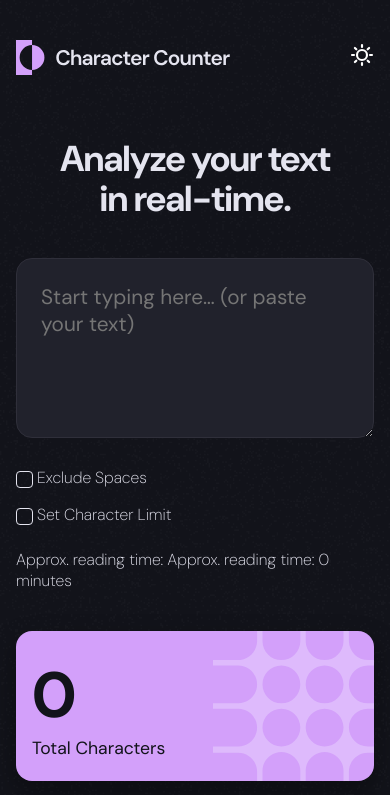
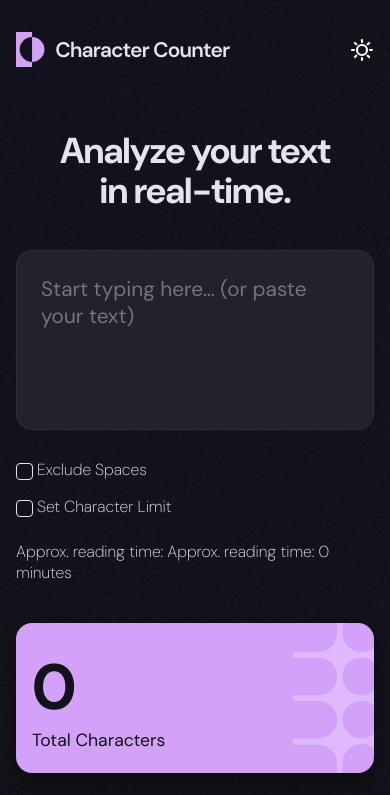
Before and after one commit to axoo01/character-counter-ng, an Angular app: page / in a window 390 px wide. Shown: the top 795 px of the page. Built offline with nearby package versions, Linux system fonts and the light colour scheme.

Commit message:
chore: refined card images to support tablet/mobile view

```diff
--- a/src/app/components/header/header.component.html
+++ b/src/app/components/header/header.component.html
@@ -17,6 +17,7 @@
       [src]="isLightMode ? '/assets/images/icon-moon.svg' : '/assets/images/icon-sun.svg'"
       [alt]="isLightMode ? 'Switch to dark mode' : 'Switch to light mode'"
       class="toggle-icon"
+      [class.rotate-active]="isLightMode"
     />
   </label>
 </header>
--- a/src/app/components/header/header.component.scss
+++ b/src/app/components/header/header.component.scss
@@ -1,41 +1,39 @@
-/* header.component.scss */
 header {
   display: flex;
   justify-content: space-between;
   align-items: center;
-  padding: 0 0 4rem; // Matching your original padding
+  padding: 0 0 4rem;
 }
 
 .logo {
   height: 40px;
-  transition: opacity 0.2s ease;
 }
 
 .theme-toggle {
   position: relative;
   cursor: pointer;
+  display: flex;
+  align-items: center;
 }
 
 #theme-toggle {
-  display: none; // Keep the checkbox hidden
+  display: none;
 }
 
 .toggle-icon {
   width: 32px;
   height: 32px;
-  transition: transform 0.7s, opacity 0.7s ease;
+
+  transition: transform 0.8s cubic-bezier(0.4, 0, 0.2, 1);
 }
 
-/* Mobile adjustments from your original CSS */
+
+.rotate-active {
+  transform: rotate(360deg);
+}
+
 @media (max-width: 640px) {
-  header {
-    padding: 0 0 2rem;
-  }
-  .logo {
-    height: 35px;
-  }
-  .toggle-icon {
-    width: 24px;
-    height: 24px;
-  }
+  header { padding: 0 0 2rem; }
+  .logo { height: 35px; }
+  .toggle-icon { width: 24px; height: 24px; }
 }
--- a/src/app/components/stats/stats.component.scss
+++ b/src/app/components/stats/stats.component.scss
@@ -61,4 +61,9 @@
 
 @media (max-width: 640px) {
   .card { max-height: 50px; }
+
+  .card img {
+    margin-left: 8rem;
 }
+
+}
--- a/src/app/components/text-input/text-input.component.scss
+++ b/src/app/components/text-input/text-input.component.scss
@@ -8,7 +8,8 @@ textarea {
   background: var(--card-bg);
   color: var(--text);
   font-size: 1.3rem;
-  resize: vertical;
+  resize: none;
+  overflow-y: auto;
   margin-bottom: 1.5rem;
   transition: border-color 0.2s, box-shadow 0.2s;
 }
--- a/src/styles.scss
+++ b/src/styles.scss
@@ -49,7 +49,7 @@ body {
   background-attachment: fixed;
   color: var(--text);
   min-height: 100vh;
-  padding: 2.5rem 1rem;
+  padding: 3rem 2rem;
   transition: background-color 0.5s ease, color 0.5s ease;
 }
 
@@ -57,3 +57,9 @@ body {
   max-width: 1080px;
   margin: 0 auto;
 }
+
+@media (max-width: 640px) {
+  body {
+    padding: 2rem 1rem;
+  }
+}
```
